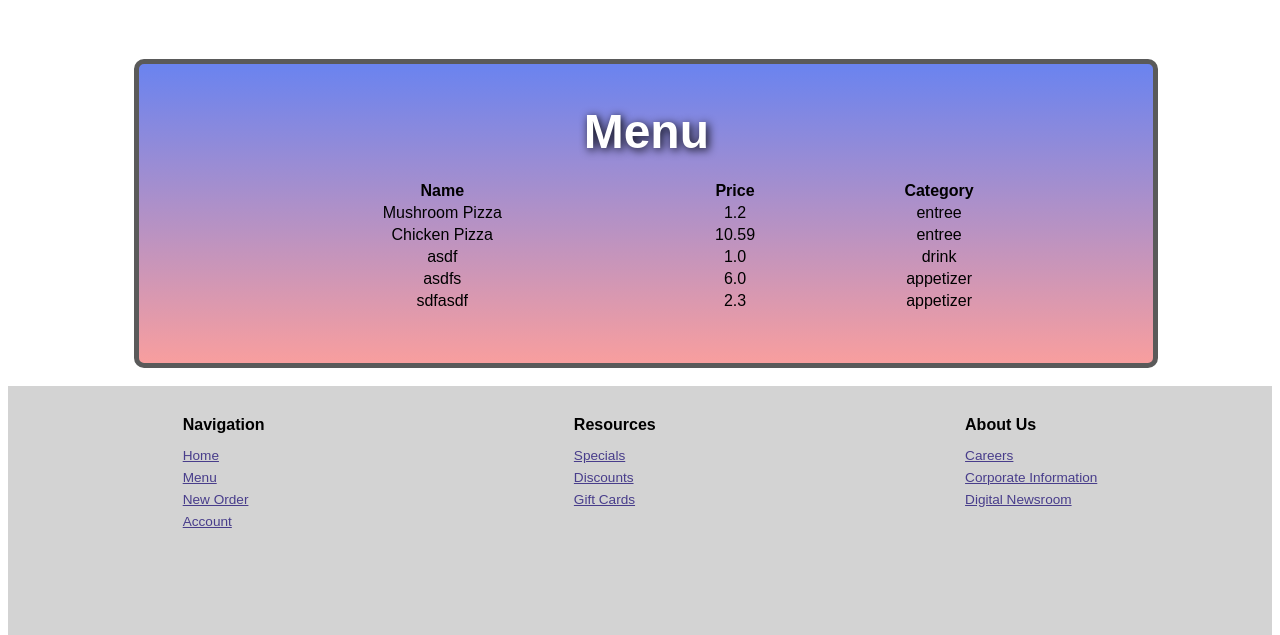
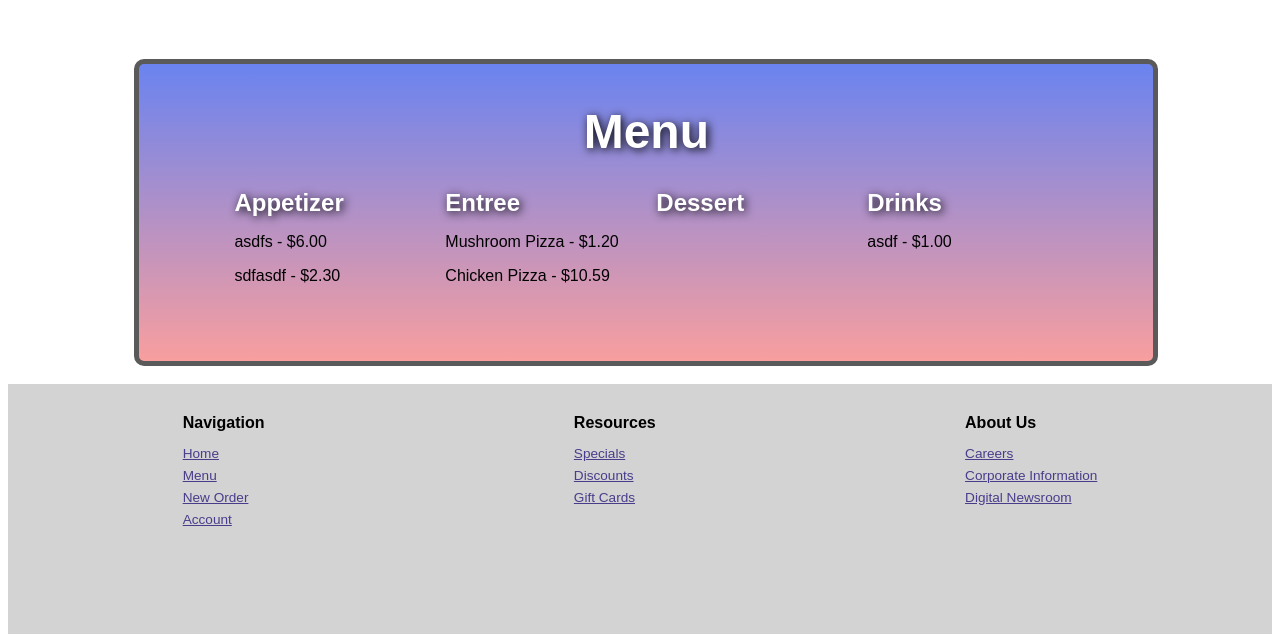
Before and after one commit to Typo-Williams/Food-Ordering-Systems-Inc, a Flask app: page /foods in a window 1280 px wide. Shown: the part 67-702 px from the top of the page. Run offline with Flask 3, Linux system fonts and the light colour scheme; data comes from the database, SQL or seed files in the repository; both versions use the stored data as it was after the commit.

Commit message:
Added css to the pages

```diff
--- a/routes.py
+++ b/routes.py
@@ -159,7 +159,11 @@ def create_food():
 @app.route('/foods', methods=['GET'])
 def food_list():
     food_items = Food.query.all()
-    return render_template('foods.html', food_items=food_items)
+    entrees=Food.query.filter_by(category='entree')
+    appetizers=Food.query.filter_by(category='appetizer')
+    desserts=Food.query.filter_by(category='dessert')
+    drinks=Food.query.filter_by(category='drink')
+    return render_template('foods.html', food_items=food_items,entrees=entrees,appetizers=appetizers,desserts=desserts,drinks=drinks)
 
 #------ORDER ROUTES----------------
 # Route to create a new order
@@ -191,12 +195,7 @@ def create_order():
                 db.session.add(order_item)
         #commit the changes to the database
         db.session.commit()
-
-        #need customer and food list to display in new order forms
-        customers = Customer.query.filter_by(role=1)# returns all the customer in customer table
-        foods = Food.query.all() #returns all the foods in food table
-        #return to new order page with customer and food list
-        return render_template('new_order.html', customers=customers, foods=foods)
+        return redirect(url_for('get_order_details', id=new_order.id))
 
 
 # Route to display the new order form page
@@ -207,6 +206,24 @@ def new_order():
     foods = Food.query.all() #returns all the foods in food table
     #return to new order page with customer and food list
     return render_template('new_order.html', customers=customers, foods=foods)
+
+# Route to display the particular order details
+@app.route('/order/<int:id>', methods=['GET'])
+@login_required
+def get_order_details(id):
+
+    order_details=[]
+    # get the order details
+    order = Order.query.get(id)
+    # get the order items for the order from the database
+    order_items = OrderItem.query.filter_by(order_id=id).all()
+    order_details={
+        'order1':order,
+        'order_items':order_items
+    }
+    order_total= OrderItem.query.with_entities(db.func.sum(OrderItem.total_price).label("Grand_total")).filter(
+        OrderItem.order_id == id).first()
+    return render_template('order_details.html', order_details=order_details,order_total=order_total.Grand_total)
 
 # Route to display the order history
 @app.route('/orderhistory')
--- a/static/css/main.css
+++ b/static/css/main.css
@@ -161,6 +161,12 @@ header h1 {
 .topcontainer h2 {
     margin-bottom: 0px;
     font-size: 2.5rem;
+    color: white;
+    text-shadow:2px 2px 10px rgba(0, 0, 0);
+}
+.topcontainer h3 {
+    margin-bottom: 0px;
+    font-size: 1.5rem;
     color: white;
     text-shadow:2px 2px 10px rgba(0, 0, 0);
 }
@@ -417,3 +423,120 @@ footer {
 .footerone h3, .footertwo h3, .footerthree h3 {
     margin-bottom: 25px;
 }
+
+
+/* menu page css*/
+.row {
+    display: flex;
+    flex-wrap: wrap;
+    justify-content: flex-start;
+    align-items: flex-start;
+  }
+
+  .col {
+    width: 25%;
+    padding: 10px;
+    box-sizing: border-box;
+    text-align: left;
+  }
+
+.leftAlign{
+    text-align: left;
+}
+.rightAlign{
+    text-align: right;
+}
+
+
+table, .displayNumber{
+    text-align:right;
+}
+
+/* --- order page   ---*/
+.bill-container {
+    width: 80%;
+    margin: auto;
+    /* border: 1px solid #ccc; */
+    padding: 20px;
+    font-family: Arial, sans-serif;
+  }
+
+  .bill-header {
+    text-align: center;
+  }
+
+  .bill-body {
+    margin-top: 20px;
+  }
+
+  table {
+    width: 100%;
+    border-collapse: collapse;
+  }
+
+  th, td {
+    padding: 10px;
+    border-bottom: 1px solid #ccc;
+    text-align: left;
+  }
+
+  th {
+    background-color: #eee;
+  }
+
+  td:first-child {
+    width: 60%;
+  }
+
+  td:last-child {
+    text-align: right;
+  }
+
+  tr:last-child {
+    font-weight: bold;
+    border-top: 2px solid #000;
+  }
+
+  .bill-footer {
+    margin-top: 20px;
+    text-align: center;
+  }
+
+  /** --- form css **/
+  .form-container {
+    width: 100%;
+    margin: auto;
+    /* border: 1px solid #ccc; */
+    padding: 20px;
+    /* font-family: Arial, sans-serif; */
+  }
+
+
+
+  .form-group {
+    margin-bottom: 10px;
+  }
+
+  .form-container label {
+    display: inline-block;
+    width: 20%;
+  }
+
+  input[type="number"] {
+    width: 50px;
+    padding: 5px;
+    font-size: 16px;
+  }
+
+  button[type="submit"] {
+    padding: 10px;
+    background-color: #0c5bee;
+    color: #fff;
+    border: none;
+    border-radius: 5px;
+    cursor: pointer;
+  }
+
+  button[type="submit"]:hover {
+    background-color: #0c82f0;
+  }
--- a/templates/base.html
+++ b/templates/base.html
@@ -21,17 +21,18 @@
             <li><a href="/">Home</a></li>
         </ul>
     </nav>
+    <span>
+        {% if current_user.is_authenticated %}
+            Hi {{ current_user.name }}!
+        {% endif %}
+    </span>
 </header>
 Welcome to food ordering app
 
 <body>
 
     <div class="gridcontainer">
-        <span>
-            {% if current_user.is_authenticated %}
-                Hi {{ current_user.name }}!
-            {% endif %}
-        </span>
+
         {% block content %}{% endblock %}
         {% if current_user.is_authenticated and current_user.is_admin() %}
             <div class="middlecontainer1">
--- a/templates/foods.html
+++ b/templates/foods.html
@@ -3,25 +3,43 @@
 
         <div class="topcontainer" id="menutop">
             <h2>Menu</h2>
-            <table>
-            <thead>
-                <tr>
-                    <th>Name</th>
-                    <th>Price</th>
-                    <th>Category</th>
-                </tr>
-            </thead>
-            <tbody>
-                {% for food_item in food_items %}
-                <tr>
-                    <td>{{ food_item.name }}</td>
-                    <td>{{ food_item.price }}</td>
-                    <td>{{ food_item.category }}</td>
-                </tr>
-                {% endfor %}
-            </tbody>
-            </table>
+            <div class="row">
+                <div class="col">
+                  <h3>Appetizer</h3>
 
+                    {% for food_item in appetizers %}
+                    <p>
+                            {{ food_item.name }} - ${{ "{:.2f}".format(food_item.price) }}<br/>
+                    </p>
+                        {% endfor %}
+
+                </div>
+                <div class="col">
+                  <h3>Entree</h3>
+                  {% for food_item in entrees %}
+                    <p>
+                            {{ food_item.name }} - ${{ "{:.2f}".format(food_item.price) }}<br/>
+                    </p>
+                        {% endfor %}
+                </div>
+                <div class="col">
+                  <h3>Dessert</h3>
+                  {% for food_item in dessets %}
+                    <p>
+                            {{ food_item.name }} - ${{ "{:.2f}".format(food_item.price) }}<br/>
+                    </p>
+                        {% endfor %}
+                </div>
+                <div class="col">
+                  <h3>Drinks</h3>
+                  {% for food_item in drinks %}
+                    <p>
+                            {{ food_item.name }} - ${{ "{:.2f}".format(food_item.price) }}<br/>
+                    </p>
+                        {% endfor %}
+                </div>
+              </div>
         </div>
 
+
         {% endblock %}
--- a/templates/login.html
+++ b/templates/login.html
@@ -3,6 +3,7 @@
 
     <div class="topcontainer" >
         <h2>Login</h2>
+        <br/>
         <form method="post" action="{{ url_for('login') }}">
         <label for="name">Email Address:</label>
         <input type="email" name="email" id="email" required><br><br>
--- a/templates/search.html
+++ b/templates/search.html
@@ -49,8 +49,8 @@
 <thead>
   <tr>
     <th>Item</th>
+    <th>Quantity</th>
     <th>Price</th>
-    <th>Quantity</th>
     <th>Total</th>
   </tr>
 </thead>
@@ -58,9 +58,9 @@
   {% for item in search_results.order_items %}
     <tr>
       <td>{{ item.food.name }}</td>
-      <td>{{ item.food.price }}</td>
       <td>{{ item.quantity }}</td>
-      <td>{{ item.total_price }}</td>
+      <td>${{  "{:.2f}".format(item.food.price) }}</td>
+      <td>${{  "{:.2f}".format(item.total_price) }}</td>
     </tr>
   {% endfor %}
 </tbody>
```
Also changed, not shown: templates/customer_orders.html (+8 -8 lines), templates/new_customer.html (+28 -14 lines), templates/new_food.html (+17 -9 lines), templates/new_order.html (+13 -8 lines), templates/order_details.html (added, +39 -0 lines), instance/food_ordering.db.
